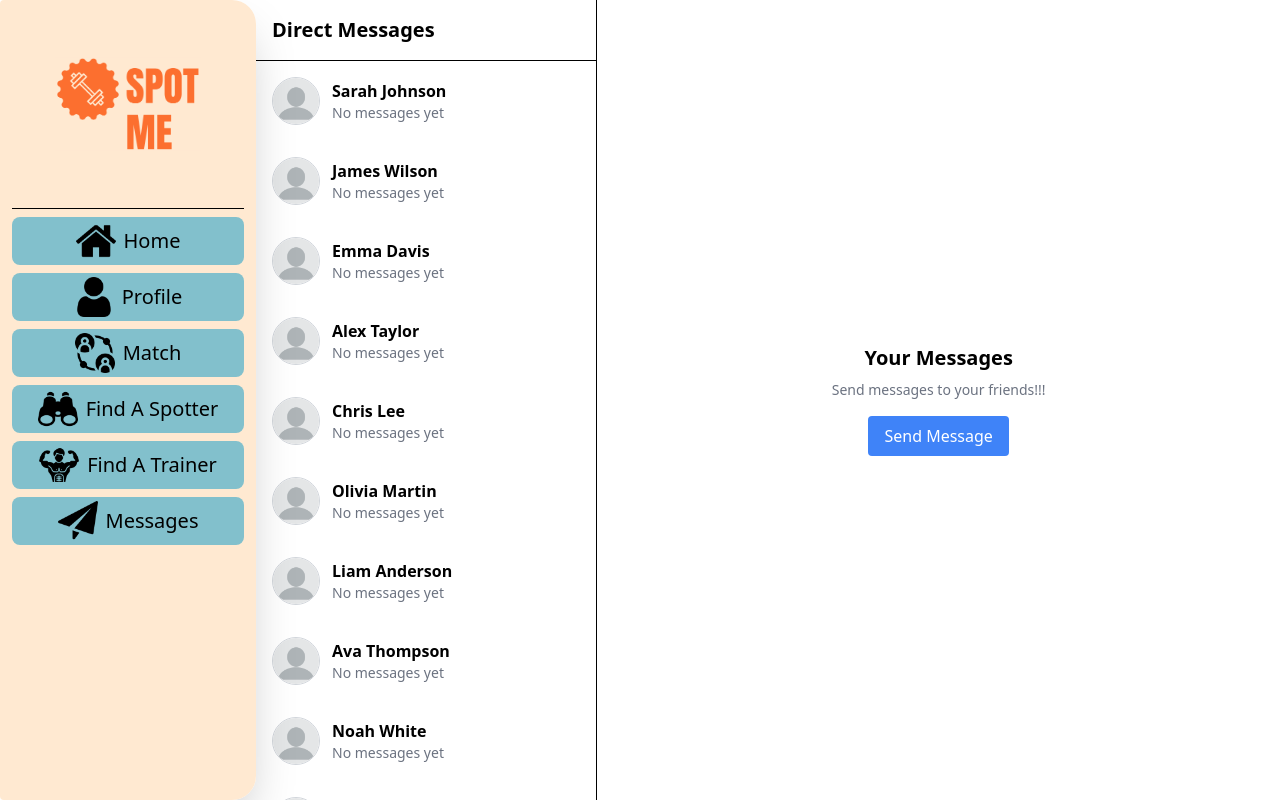
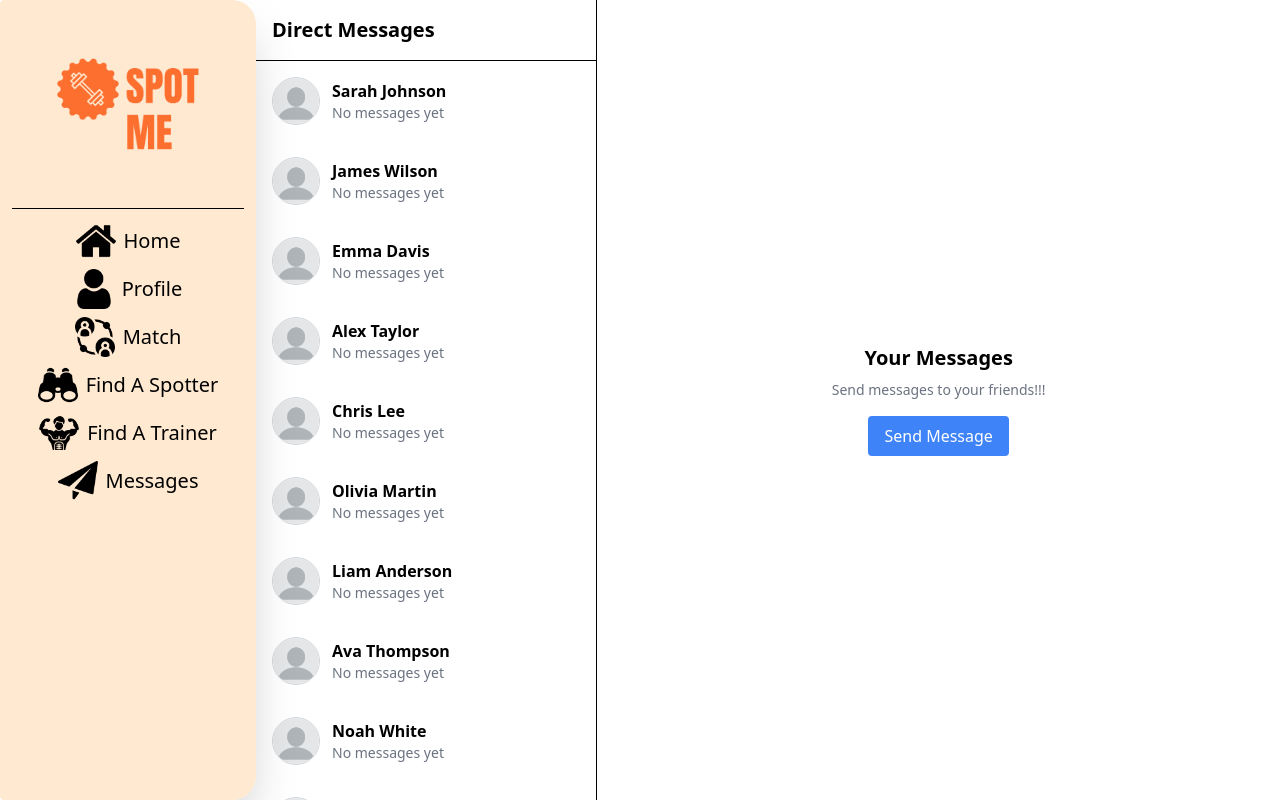
Before and after one commit to santimm44/new-front-end, a Next.js app: page /DirectMessages in a window 1280 px wide. Built offline with nearby package versions, Linux system fonts and the light colour scheme.

Commit message:
Modernize Sidebar and styling

```diff
--- a/src/app/(pages)/DirectMessages/page.tsx
+++ b/src/app/(pages)/DirectMessages/page.tsx
@@ -95,9 +95,9 @@ const Page = () => {
   return (
     <div className="flex h-screen">
       {/* Friends list sidebar (1/3 width) */}
-      <div className="w-1/3 border-r overflow-y-auto">
+      <div className="w-full md:w-1/3 border-r overflow-y-auto">
         <div className="p-4 border-b">
-          <h2 className="text-xl font-bold">Direct Messages</h2>
+          <h2 className="text-xl md:mt-0 mt-12 font-bold">Direct Messages</h2>
         </div>
         <div className="flex flex-col">
           {friends.map((friend) => (
@@ -125,7 +125,7 @@ const Page = () => {
       </div>
 
       {/* Message area */}
-      <div className="w-2/3 flex flex-col">
+      <div className="hidden md:w-2/3 md:flex flex-col">
         {selectedFriend ? (
           <div className="flex flex-col h-full">
             <div className="p-4 border-b flex items-center">
--- a/src/app/(pages)/layout.tsx
+++ b/src/app/(pages)/layout.tsx
@@ -9,11 +9,11 @@ const Layout = ({
 }>) => {
   return (
     <div className="flex flex-col md:flex-row min-h-screen bg-[]">
-      {/* Sidebar - Now handled as sticky in NavigationCard component */}
+      {/* Sidebar  */}
       <NavigationCard />
 
       {/* Main Content */}
-      <div className="w-full md:w-[75%] lg:w-[80%] min-h-screen">
+      <div className="w-full md:w-[70%] lg:w-[80%] min-h-screen">
         {children}
       </div>
     </div>
--- a/src/app/page.tsx
+++ b/src/app/page.tsx
@@ -153,7 +153,7 @@ export default function Home() {
               </div>
               <div className="flex justify-center">
                 <Button
-                  className="bg-[#FC6F2F] text-white text-xl mt-4 h-12 w-40 hover:bg-white hover:text-[#FC6F2F] hover:border-[#FC6F2F] hover:border-2"
+                  className="bg-[#82C0CC] text-white text-xl mt-4 h-12 w-40 hover:bg-white hover:text-[#82C0CC]"
                   onClick={handleSubmit}
                 >
                   Sign In
@@ -279,7 +279,7 @@ export default function Home() {
               </div>
               <div className="flex justify-center">
                 <Button
-                  className="bg-[#FC6F2F] text-white text-xl mt-4 h-12 w-40 hover:bg-white hover:text-[#FC6F2F] hover:border-[#FC6F2F] hover:border-2"
+                  className=" bg-[#82C0CC] text-white text-xl mt-4 h-12 w-40 hover:bg-white hover:text-[#82C0CC]"
                   onClick={handleSubmit}
                 >
                   Create Account
--- a/src/components/NavigationCard.tsx
+++ b/src/components/NavigationCard.tsx
@@ -70,7 +70,7 @@ const NavigationCard = () => {
 
       {/* Sidebar - Full screen on mobile when open, sticky full-height on desktop */}
       <div
-        className={`md:sticky md:top-0 md:left-0 md:h-screen md:w-[25%] lg:w-[20%]
+        className={`md:sticky md:top-0 md:left-0 md:h-screen md:w-[30%] lg:w-[20%]
                     flex justify-center items-stretch
                     ${isMobileMenuOpen ? 'fixed inset-0 z-10 bg-white' : 'hidden md:flex'}`}
       >
@@ -82,7 +82,7 @@ const NavigationCard = () => {
             <SidebarItemGroup className="flex flex-col h-full justify-start">
               <SidebarItem
                 href="#"
-                className="[&:hover]:bg-white !text-black text-xl bg-[#82C0CC]  hover:!text-[#FC6F2F] hover:text-2xl h-[48px] mt-2"
+                className="[&:hover]:bg-white !text-black text-xl bg-[#FFE9D1]  hover:!text-[#FC6F2F] hover:text-2xl h-[48px] mt-2"
                 onClick={() => handleOpenHome()}
               >
                 <div className="flex items-center">
@@ -92,7 +92,7 @@ const NavigationCard = () => {
               </SidebarItem>
               <SidebarItem
                 href="#"
-                className="[&:hover]:bg-white !text-black text-xl bg-[#82C0CC] hover:!text-[#FC6F2F] hover:text-2xl h-[48px] mt-2"
+                className="[&:hover]:bg-white !text-black text-xl bg-[#FFE9D1] hover:!text-[#FC6F2F] hover:text-2xl h-[48px]"
                 onClick={() => {handleOpenProfile()}}
               >
                  <div className="flex items-center">
@@ -102,7 +102,7 @@ const NavigationCard = () => {
               </SidebarItem>
               <SidebarItem
                 href="#"
-                className="[&:hover]:bg-white !text-black text-xl bg-[#82C0CC]  hover:!text-[#FC6F2F] hover:text-2xl h-[48px] mt-2"
+                className="[&:hover]:bg-white !text-black text-xl bg-[#FFE9D1]  hover:!text-[#FC6F2F] hover:text-2xl h-[48px]"
                 onClick={() => {handleOpenMatch()}}
               >
                  <div className="flex items-center">
@@ -112,7 +112,7 @@ const NavigationCard = () => {
               </SidebarItem>
               <SidebarItem
                 href="#"
-                className="[&:hover]:bg-white !text-black text-xl bg-[#82C0CC]  hover:!text-[#FC6F2F] hover:text-2xl h-[48px] mt-2"
+                className="[&:hover]:bg-white !text-black text-xl bg-[#FFE9D1]  hover:!text-[#FC6F2F] hover:text-2xl h-[48px]"
                 onClick={() => {handleOpenFindSpotter()}}
               >
               <div className="flex items-center">
@@ -122,7 +122,7 @@ const NavigationCard = () => {
               </SidebarItem>
               <SidebarItem
                 href="#"
-                className="[&:hover]:bg-white !text-black text-xl bg-[#82C0CC] hover:!text-[#FC6F2F] hover:text-2xl h-[48px] mt-2"
+                className="[&:hover]:bg-white !text-black text-xl bg-[#FFE9D1] hover:!text-[#FC6F2F] hover:text-2xl h-[48px]"
                 onClick={() => {handleOpenFindTrainer()}}
               >
                  <div className="flex items-center">
@@ -132,7 +132,7 @@ const NavigationCard = () => {
               </SidebarItem>
               <SidebarItem
                 href="#"
-                className="[&:hover]:bg-white !text-black text-xl bg-[#82C0CC] hover:!text-[#FC6F2F] hover:text-2xl h-[48px] mt-2"
+                className="[&:hover]:bg-white !text-black text-xl bg-[#FFE9D1] hover:!text-[#FC6F2F] hover:text-2xl h-[48px]"
                 onClick={() => {handleOpenMessages()}}
               >
                  <div className="flex items-center">
```
